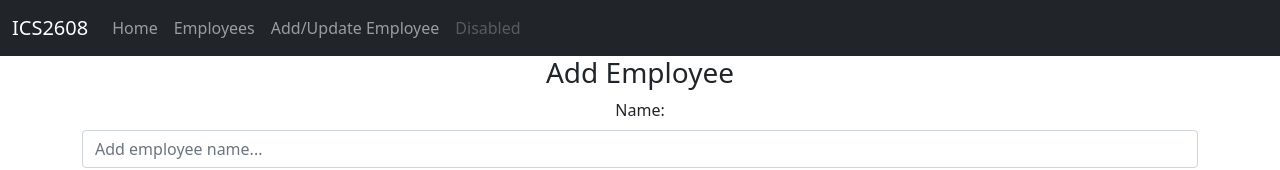
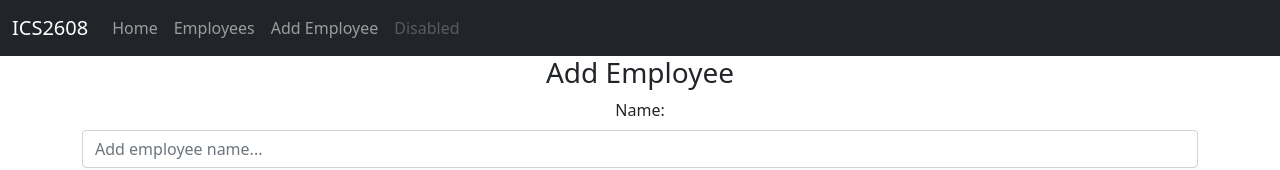
Before and after one commit to gian251/myfirstreact, a React (Create React App) app: page /myfirstreact/add in a window 1280 px wide. Shown: the top 170 px of the page. Built offline with nearby package versions, Linux system fonts and the light colour scheme.

Commit message:
Update NavBar.js

```diff
--- a/src/components/NavBar.js
+++ b/src/components/NavBar.js
@@ -3,12 +3,12 @@ const NavBar = () => {
         <div>
             <nav class="navbar navbar-expand-lg navbar-dark bg-dark">
                 <div class="container-fluid">
-                    <a class="navbar-brand" href="/myfirstreact">ICS2608</a>
+                    <a class="navbar-brand" href="/">ICS2608</a>
                     <div class="collapse navbar-collapse" id="navbarNavAltMarkup">
                         <div class="navbar-nav">
                             <a class="nav-link" href="/myfirstreact">Home</a>
                             <a class="nav-link" href="/myfirstreact/employees">Employees</a>
-                            <a class="nav-link" href="/myfirstreact/add">Add/Update Employee</a>
+                            <a class="nav-link" href="/myfirstreact/add">Add Employee</a>
                             <a class="nav-link disabled" href="#" tabindex="-1" aria-disabled="true">Disabled</a>
                         </div>
                     </div>
```
